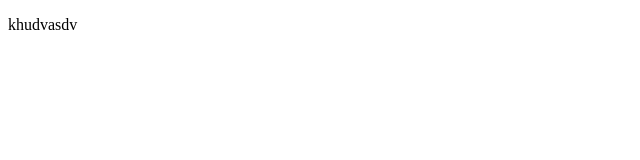
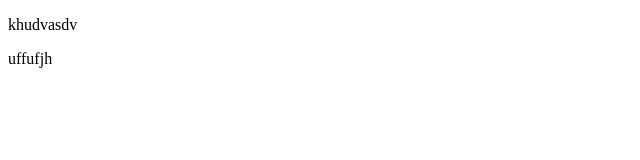
Before and after one commit to tebmyxahz/testgit1, a plain HTML site: page index.html in a window 1280 px wide. Shown: the full height of the page, 0-640 px from the left. Drawn offline with Linux system fonts and the light colour scheme.

Commit message:
я добавил а

```diff
--- a/index.html
+++ b/index.html
@@ -7,5 +7,6 @@
 </head>
 <body>
     <p>khudvasdv</p>
+    <a>uffufjh</a>
 </body>
 </html>
```
